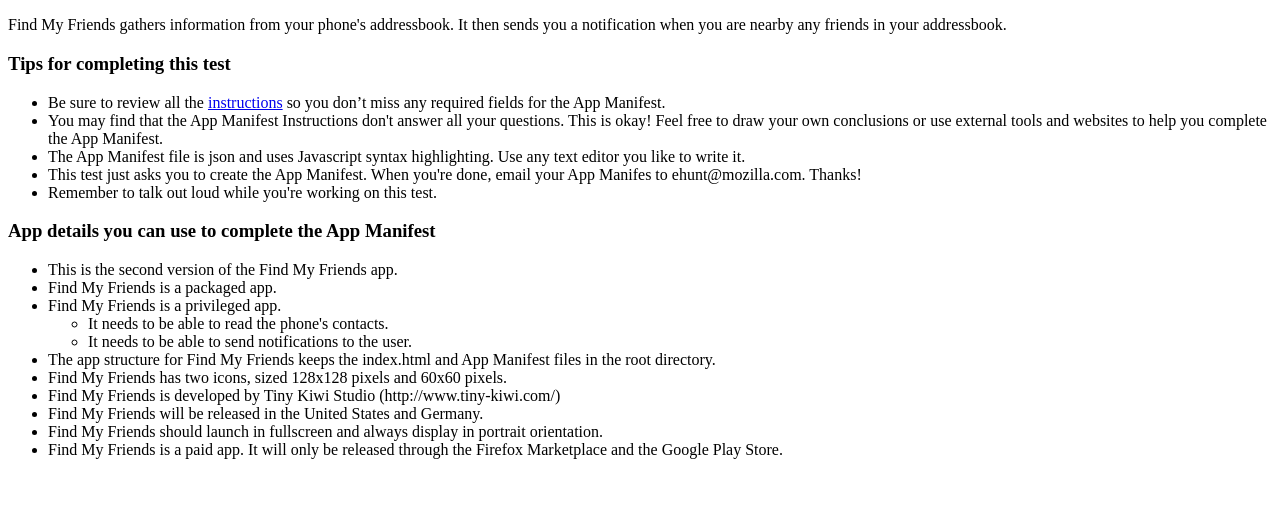
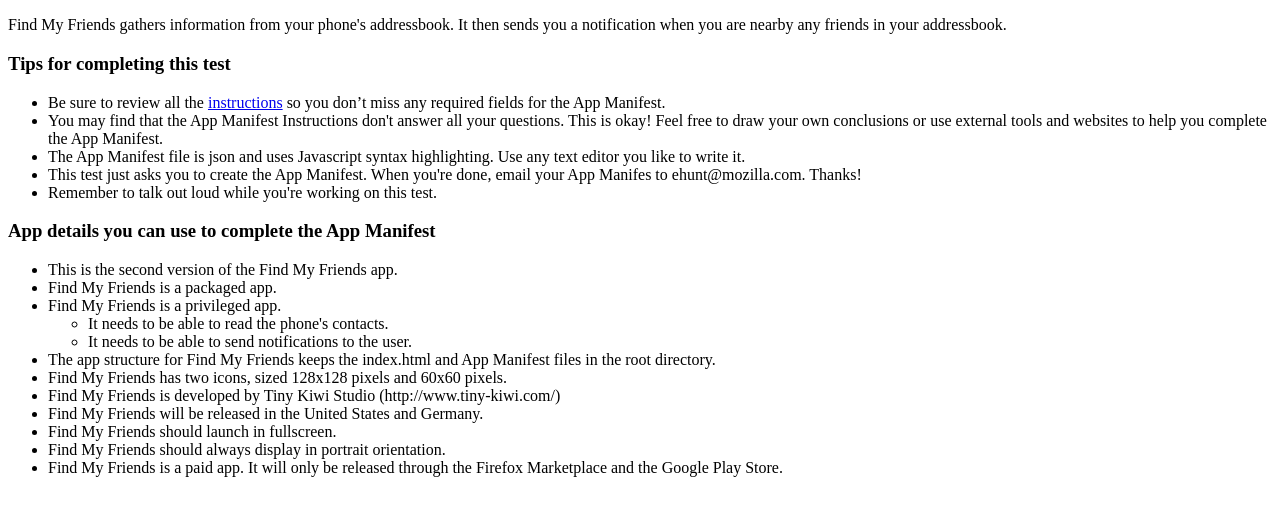
Before and after one commit to brampitoyo/sample-marketplace-app, a plain HTML site: page find-my-friends.html in a window 1280 px wide. Shown: the part 91-606 px from the top of the page. Drawn offline with Linux system fonts and the light colour scheme.

Commit message:
Update find-my-friends.html

```diff
--- a/find-my-friends.html
+++ b/find-my-friends.html
@@ -31,7 +31,8 @@
 		    	<li>Find My Friends has two icons, sized 128x128 pixels and 60x60 pixels.</li>
 		    	<li>Find My Friends is developed by Tiny Kiwi Studio (http://www.tiny-kiwi.com/)</li>
 		    	<li>Find My Friends will be released in the United States and Germany.</li>
-		    	<li>Find My Friends should launch in fullscreen and always display in portrait orientation.</li>
+		    	<li>Find My Friends should launch in fullscreen.</li>
+		    	<li>Find My Friends should always display in portrait orientation.</li>
 		    	<li>Find My Friends is a paid app. It will only be released through the Firefox Marketplace and the Google Play Store.</li>
 		  </ul>
 	</body>
```
